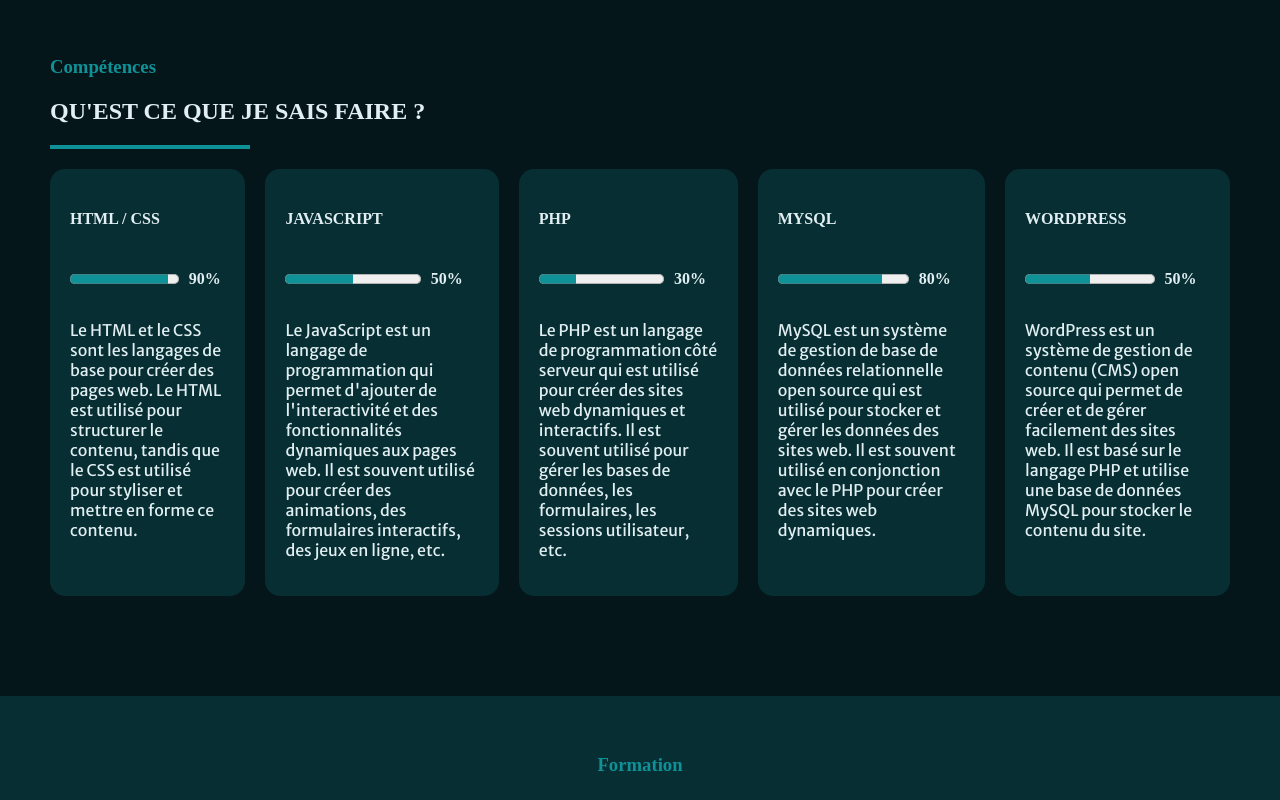
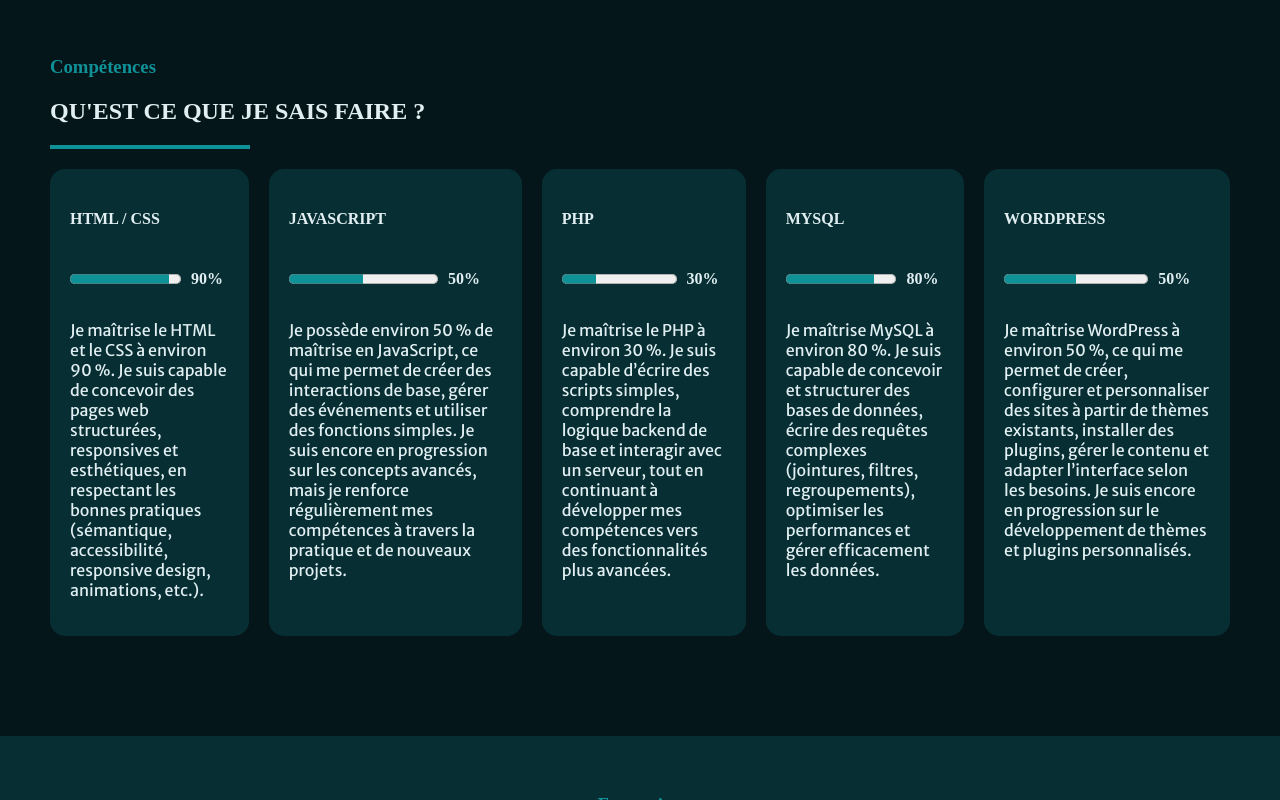
Before and after one commit to clementLQR/clement.lequeurre, a plain HTML site: page index.html in a window 1280 px wide. Shown: the part 439-1239 px from the top of the page. Drawn offline with Linux system fonts and the light colour scheme.

Commit message:
Update index.html

```diff
--- a/index.html
+++ b/index.html
@@ -58,21 +58,21 @@
                             <h4>HTML / CSS</h4>
                                 <div class="pourcentage"><progress id="file" max="100" value="90"> </progress><h4>90%</h4></div>
                             <p>
-                                Le HTML et le CSS sont les langages de base pour créer des pages web. Le HTML est utilisé pour structurer le contenu, tandis que le CSS est utilisé pour styliser et mettre en forme ce contenu.
+                                Je maîtrise le HTML et le CSS à environ 90 %. Je suis capable de concevoir des pages web structurées, responsives et esthétiques, en respectant les bonnes pratiques (sémantique, accessibilité, responsive design, animations, etc.).
                             </p>
                         </div>
                         <div class="javascript">
                             <h4>JAVASCRIPT</h4>
                                 <div class="pourcentage"><progress id="file" max="100" value="50"> </progress><h4>50%</h4></div>
                             <p>
-                                Le JavaScript est un langage de programmation qui permet d'ajouter de l'interactivité et des fonctionnalités dynamiques aux pages web. Il est souvent utilisé pour créer des animations, des formulaires interactifs, des jeux en ligne, etc.
+                                Je possède environ 50 % de maîtrise en JavaScript, ce qui me permet de créer des interactions de base, gérer des événements et utiliser des fonctions simples. Je suis encore en progression sur les concepts avancés, mais je renforce régulièrement mes compétences à travers la pratique et de nouveaux projets.
                             </p>
                         </div>
                         <div class="php">
                             <h4>PHP</h4>
                                 <div class="pourcentage"><progress id="file" max="100" value="30"> </progress><h4>30%</h4></div>
                             <p>
-                                Le PHP est un langage de programmation côté serveur qui est utilisé pour créer des sites web dynamiques et interactifs. Il est souvent utilisé pour gérer les bases de données, les formulaires, les sessions utilisateur, etc.
+                                Je maîtrise le PHP à environ 30 %. Je suis capable d’écrire des scripts simples, comprendre la logique backend de base et interagir avec un serveur, tout en continuant à développer mes compétences vers des fonctionnalités plus avancées.
                             </p>
                         </div>
 
@@ -80,7 +80,7 @@
                             <h4>MYSQL</h4>
                                 <div class="pourcentage"><progress id="file" max="100" value="80"> </progress><h4>80%</h4></div>
                             <p>
-                                MySQL est un système de gestion de base de données relationnelle open source qui est utilisé pour stocker et gérer les données des sites web. Il est souvent utilisé en conjonction avec le PHP pour créer des sites web dynamiques.
+                                Je maîtrise MySQL à environ 80 %. Je suis capable de concevoir et structurer des bases de données, écrire des requêtes complexes (jointures, filtres, regroupements), optimiser les performances et gérer efficacement les données.
                             </p>
                         </div>
 
@@ -88,7 +88,7 @@
                             <h4>WORDPRESS</h4>
                                 <div class="pourcentage"><progress id="file" max="100" value="50"> </progress><h4>50%</h4></div>
                             <p>
-                                WordPress est un système de gestion de contenu (CMS) open source qui permet de créer et de gérer facilement des sites web. Il est basé sur le langage PHP et utilise une base de données MySQL pour stocker le contenu du site.
+                                Je maîtrise WordPress à environ 50 %, ce qui me permet de créer, configurer et personnaliser des sites à partir de thèmes existants, installer des plugins, gérer le contenu et adapter l’interface selon les besoins. Je suis encore en progression sur le développement de thèmes et plugins personnalisés.
                             </p>
                         </div>
                     </div>
@@ -158,4 +158,5 @@
         </div>
     </footer>
 </body>
+
 </html>
```
